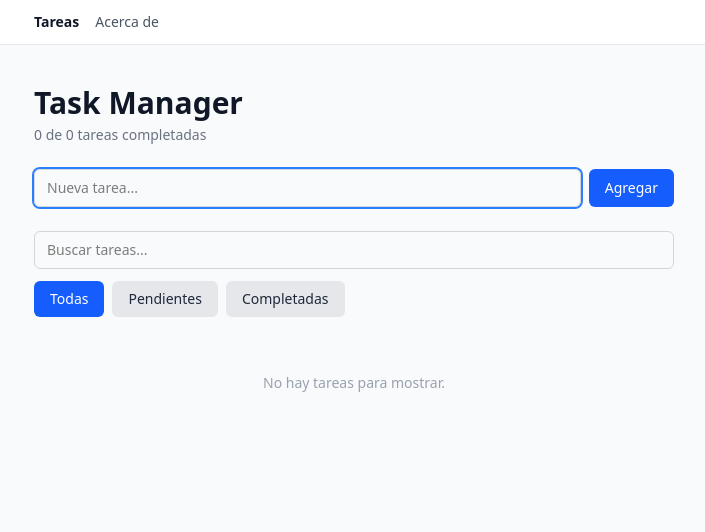
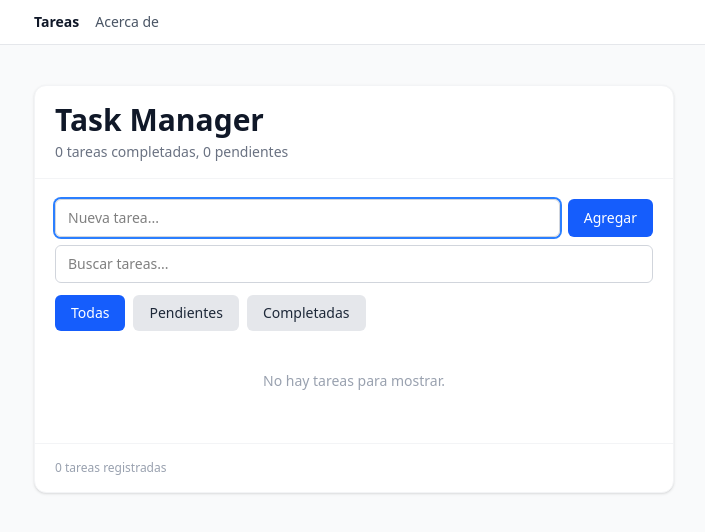
Before and after one commit to OsvaldoZakowicz/vue-task-manager, a Vue app: page / in a window 1280 px wide. Shown: the top 532 px of the page, without its empty margins (286-991 px from the left). Built offline with nearby package versions, Linux system fonts and the light colour scheme.

Commit message:
feat: agrega componente BaseCard con header, contenido y footer, aplica base card a HomeView

```diff
--- /dev/null
+++ b/src/components/base/BaseCard.vue
@@ -0,0 +1,13 @@
+<template>
+  <div class="bg-white rounded-xl shadow-sm border border-gray-100">
+    <header v-if="$slots.header" class="px-5 py-4 border-b border-gray-100">
+      <slot name="header" />
+    </header>
+    <section class="p-5 flex flex-col gap-2">
+      <slot />
+    </section>
+    <footer v-if="$slots.footer" class="px-5 py-4 border-t border-gray-100">
+      <slot name="footer" />
+    </footer>
+  </div>
+</template>
--- a/src/views/HomeView.vue
+++ b/src/views/HomeView.vue
@@ -1,9 +1,10 @@
 <script setup>
 import { useTasksStore } from '../stores/tasks'
+import { useDocumentTitle } from '../composables/useDocumentTitle'
 import TaskForm from '../components/tasks/TaskForm.vue'
 import TaskList from '../components/tasks/TaskList.vue'
 import TaskFilters from '../components/tasks/TaskFilters.vue'
-import { useDocumentTitle } from '../composables/useDocumentTitle'
+import BaseCard from '../components/base/BaseCard.vue'
 
 const store = useTasksStore()
 
@@ -20,14 +21,13 @@ useDocumentTitle(() => {
 <template>
   <div class="min-h-screen bg-gray-50">
     <div class="max-w-2xl mx-auto px-4 py-10 flex flex-col gap-6">
-
-      <!-- encabezado -->
-      <div>
+      <BaseCard>
+        <template #header>
           <h1 class="text-3xl font-bold text-gray-900">Task Manager</h1>
           <p class="text-sm text-gray-500 mt-1">
-          {{ store.completedTasks }} de {{ store.totalTasks }} tareas completadas
+            {{ store.completedTasks }} tareas completadas, {{ store.pendingTasks }} pendientes
           </p>
-      </div>
+        </template>
 
         <!-- formulario de nueva tarea -->
         <TaskForm />
@@ -38,6 +38,10 @@ useDocumentTitle(() => {
         <!-- lista de tareas -->
         <TaskList />
 
+        <template #footer>
+          <p class="text-xs text-gray-400">{{ store.totalTasks }} tareas registradas</p>
+        </template>
+      </BaseCard>
     </div>
   </div>
 </template>
```
Lines whose indentation alone changed are shown as unchanged.
